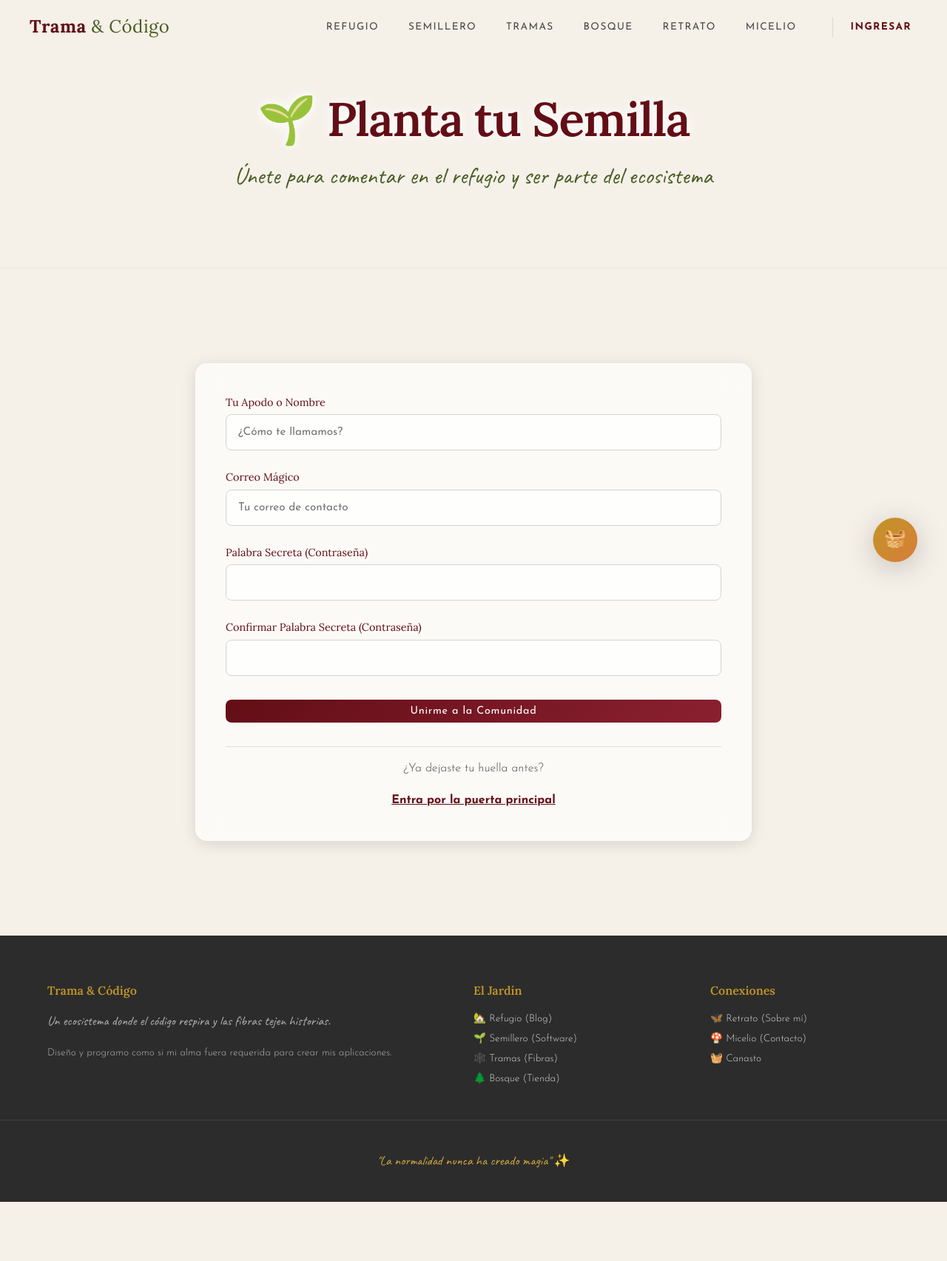
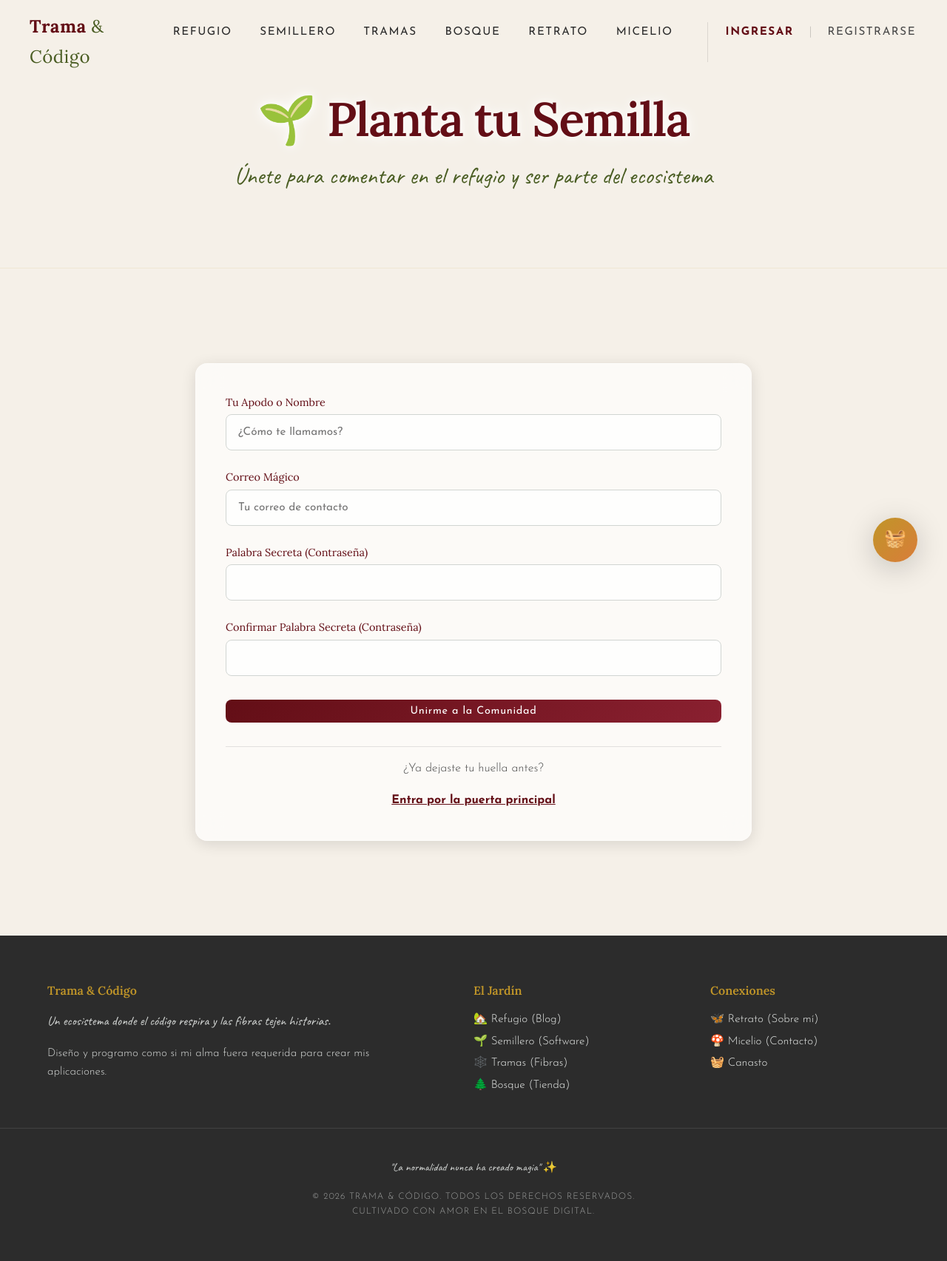
Before and after one commit to LindaChocolatina/trama-codigo, a Flask app: page /registro in a window 1280 px wide. Shown: the whole page at 74% size. Before the commit the page ends 1625 px from the top, so only its background shows below. Run offline with Flask 3, Linux system fonts and the light colour scheme; some libraries are stand-ins or nearby versions.

Commit message:
docs: añadir copyright en el footer

```diff
--- a/trama_y_codigo/app/static/css/base.css
+++ b/trama_y_codigo/app/static/css/base.css
@@ -222,11 +222,11 @@ a:hover {
 
 .navegacion-links a {
     font-family: var(--fuente-cuerpo);
-    font-size: 0.85rem;
-    font-weight: 400;
+    font-size: 0.95rem;
+    font-weight: 500;
     text-transform: uppercase;
     letter-spacing: 0.1em;
-    color: var(--carbon-suave);
+    color: var(--carbon);
     text-decoration: none;
     padding: var(--espacio-xs) var(--espacio-sm);
     position: relative;
@@ -393,13 +393,14 @@ a:hover {
 }
 
 .footer p {
-    font-size: 0.85rem;
-    opacity: 0.8;
+    font-size: 0.95rem;
+    opacity: 0.9;
+    color: var(--gris-niebla-claro);
 }
 
 .footer a {
-    color: var(--gris-niebla);
-    font-size: 0.85rem;
+    color: var(--gris-niebla-claro);
+    font-size: 0.95rem;
     display: block;
     margin-bottom: var(--espacio-xs);
 }
--- a/trama_y_codigo/app/static/css/escena.css
+++ b/trama_y_codigo/app/static/css/escena.css
@@ -135,12 +135,33 @@
 /* ── BIENVENIDA FLOTANTE ── */
 .bienvenida-flotante {
     position: absolute;
-    top: 15%;
+    top: 20%;
     left: 50%;
     transform: translateX(-50%);
     z-index: 5;
     text-align: center;
     pointer-events: none;
+    width: 90%;
+}
+.bienvenida-titulo {
+    font-size: 4rem;
+    color: var(--vinotinto);
+    text-shadow: 2px 2px 15px rgba(255, 255, 255, 0.8), 0 0 30px rgba(255, 255, 255, 0.5);
+    margin-bottom: 0.5rem;
+}
+.modo-nocturno .bienvenida-titulo {
+    color: var(--luna);
+    text-shadow: 0 0 20px rgba(0, 0, 0, 0.9), 0 0 40px rgba(192, 149, 40, 0.3);
+}
+.bienvenida-subtitulo {
+    font-family: var(--fuente-manuscrita);
+    font-size: 1.8rem;
+    color: var(--verde-musgo);
+    text-shadow: 1px 1px 10px rgba(255, 255, 255, 0.8);
+}
+.modo-nocturno .bienvenida-subtitulo {
+    color: var(--gris-niebla);
+    text-shadow: 0 0 10px rgba(0, 0, 0, 0.8);
 }
 .luciernaga {
     position: absolute;
--- a/trama_y_codigo/app/templates/base.html
+++ b/trama_y_codigo/app/templates/base.html
@@ -49,6 +49,8 @@
                         <a href="{{ url_for('auth.logout') }}" style="font-size: 0.8rem;">Salir</a>
                     {% else %}
                         <a href="{{ url_for('auth.login') }}" style="font-weight: bold; color: var(--vinotinto);">Ingresar</a>
+                        <span style="margin: 0 0.5rem; opacity: 0.3;">|</span>
+                        <a href="{{ url_for('auth.registro') }}" style="color: var(--carbon-suave);">Registrarse</a>
                     {% endif %}
                 </li>
             </ul>
@@ -102,7 +104,11 @@
             </div>
         </div>
         <div class="footer-firma">
-            "La normalidad nunca ha creado magia" ✨
+            <p>"La normalidad nunca ha creado magia" ✨</p>
+            <p style="font-family: var(--fuente-cuerpo); font-size: 0.75rem; margin-top: 1rem; opacity: 0.6; letter-spacing: 1px;">
+                &copy; 2026 TRAMA & CÓDIGO. TODOS LOS DERECHOS RESERVADOS. <br>
+                CULTIVADO CON AMOR EN EL BOSQUE DIGITAL.
+            </p>
         </div>
     </footer>
     {% endblock %}
```
